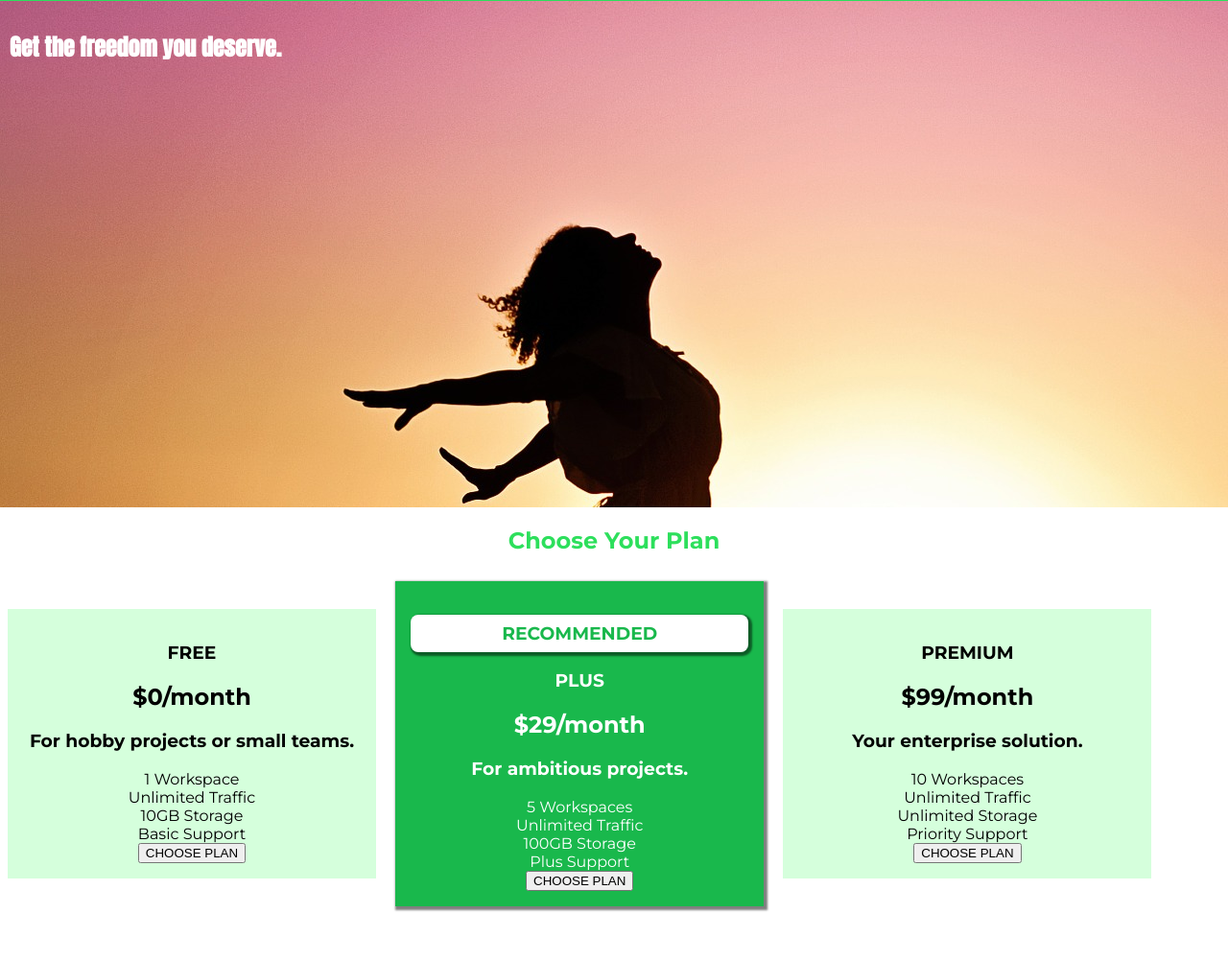
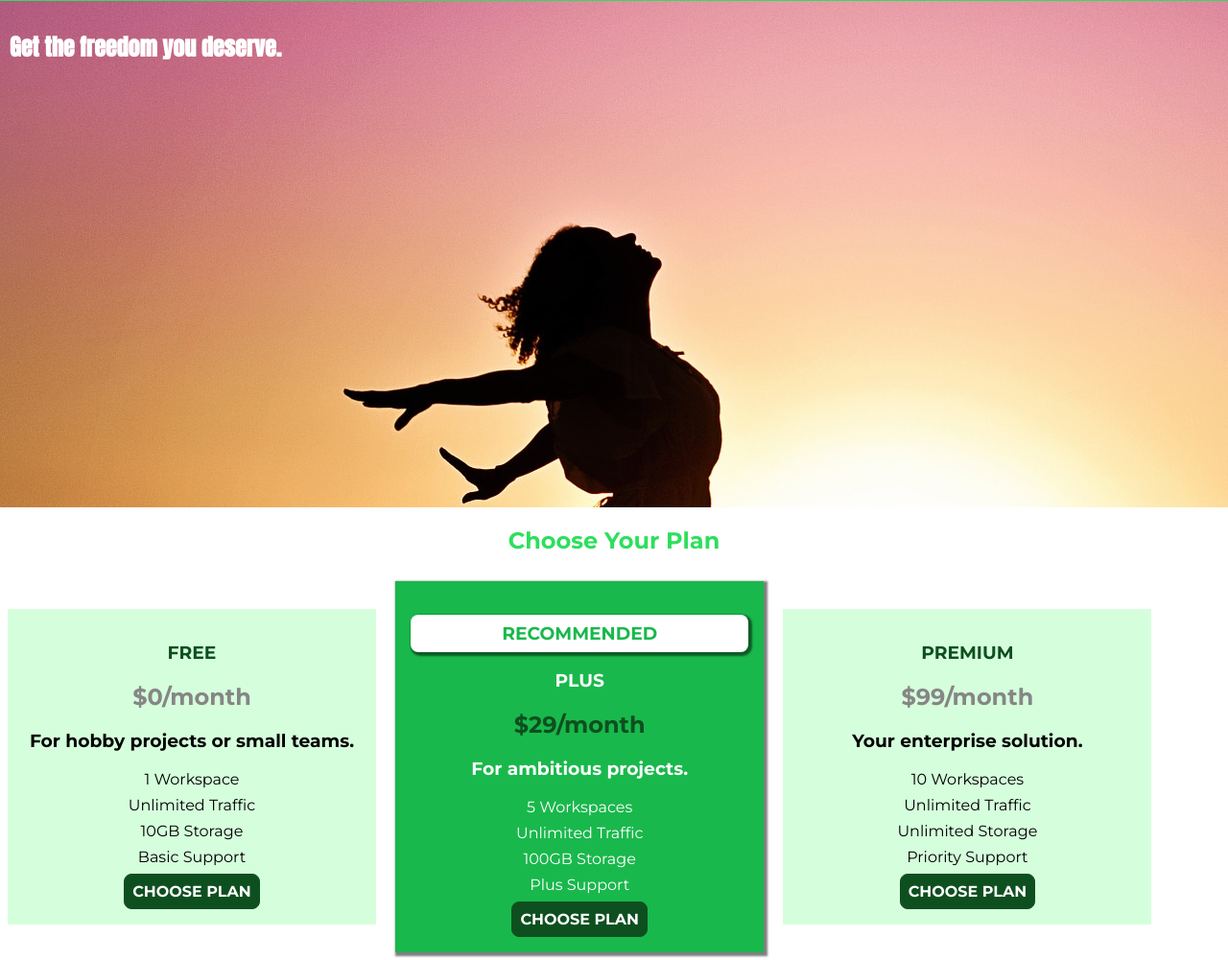
Before and after one commit to gumlik/uTours, a plain HTML site: page index.html in a window 1280 px wide. Shown: the part 42-1043 px from the top of the page at 96% size. Before the commit the page ends 995 px from the top, so only its background shows below. Drawn offline with Linux system fonts and the light colour scheme.

Commit message:
Add buttons and hover funtions

```diff
--- a/index.html
+++ b/index.html
@@ -40,46 +40,46 @@
             <h1 class="section-title">Choose Your Plan</h1>
             <div>
                 <article class=plan>
-                    <h1>FREE</h1>
-                    <h2>$0/month</h2>
+                    <h1 class="plan__title">FREE</h1>
+                    <h2 class="plan__price">$0/month</h2>
                     <h3>For hobby projects or small teams.</h3>
                     <ul class="plan__features">
-                        <li>1 Workspace</li>
-                        <li>Unlimited Traffic</li>
-                        <li>10GB Storage</li>
-                        <li>Basic Support</li>
+                        <li class="plan__feature">1 Workspace</li>
+                        <li class="plan__feature">Unlimited Traffic</li>
+                        <li class="plan__feature">10GB Storage</li>
+                        <li class="plan__feature">Basic Support</li>
                     </ul>
                     <div>
-                        <button>CHOOSE PLAN</button>
+                        <button class="button">CHOOSE PLAN</button>
                     </div>
                 </article>
                 <article class="plan plan--highlighted">
                     <h1 class="plan__annotation">RECOMMENDED</h1>
-                    <h1>PLUS</h1>
-                    <h2>$29/month</h2>
+                    <h1 class="plan__title">PLUS</h1>
+                    <h2 class="plan__price">$29/month</h2>
                     <h3>For ambitious projects.</h3>
                     <ul class="plan__features">
-                        <li>5 Workspaces</li>
-                        <li>Unlimited Traffic</li>
-                        <li>100GB Storage</li>
-                        <li>Plus Support</li>
+                        <li class="plan__feature">5 Workspaces</li>
+                        <li class="plan__feature">Unlimited Traffic</li>
+                        <li class="plan__feature">100GB Storage</li>
+                        <li class="plan__feature">Plus Support</li>
                     </ul>
                     <div>
-                        <button>CHOOSE PLAN</button>
+                        <button class="button">CHOOSE PLAN</button>
                     </div>
                 </article>
                 <article class="plan">
-                    <h1>PREMIUM</h1>
-                    <h2>$99/month</h2>
+                    <h1 class="plan__title">PREMIUM</h1>
+                    <h2 class="plan__price">$99/month</h2>
                     <h3>Your enterprise solution.</h3>
                     <ul class="plan__features">
-                        <li>10 Workspaces</li>
-                        <li>Unlimited Traffic</li>
-                        <li>Unlimited Storage</li>
-                        <li>Priority Support</li>
+                        <li class="plan__feature">10 Workspaces</li>
+                        <li class="plan__feature">Unlimited Traffic</li>
+                        <li class="plan__feature">Unlimited Storage</li>
+                        <li class="plan__feature">Priority Support</li>
                     </ul>
                     <div>
-                        <button>CHOOSE PLAN</button>
+                        <button class="button">CHOOSE PLAN</button>
                     </div>
                 </article>
             </div>
--- a/style.css
+++ b/style.css
@@ -48,10 +48,47 @@ body {
     border-radius: 8px;
 }
 
+.plan__title {
+    color: #0e4f1f
+}
+
+.plan__price {
+    color: rgb(134, 134, 134);
+}
+
+.plan--highlighted .plan__price {
+    color: #0e4f1f;
+}
+
+.plan--highlighted .plan__title {
+    color: white;
+}
+
 .plan__features {
     list-style: none;
     margin: 0;
     padding: 0;
+}
+
+.plan__feature {
+    margin: 8px;
+}
+
+.button {
+    background-color: #0e4f1f;
+    color: white;
+    font: inherit;
+    border: 1.5px solid #0e4f1f;
+    padding: 8px;
+    border-radius: 8px;
+    font-weight: bold;
+    cursor: pointer;
+}
+
+.button:hover,
+.button:active {
+    background-color: white;
+    color: #0e4f1f;
 }
 /* h1 {
     font-family: sans-serif;
```
